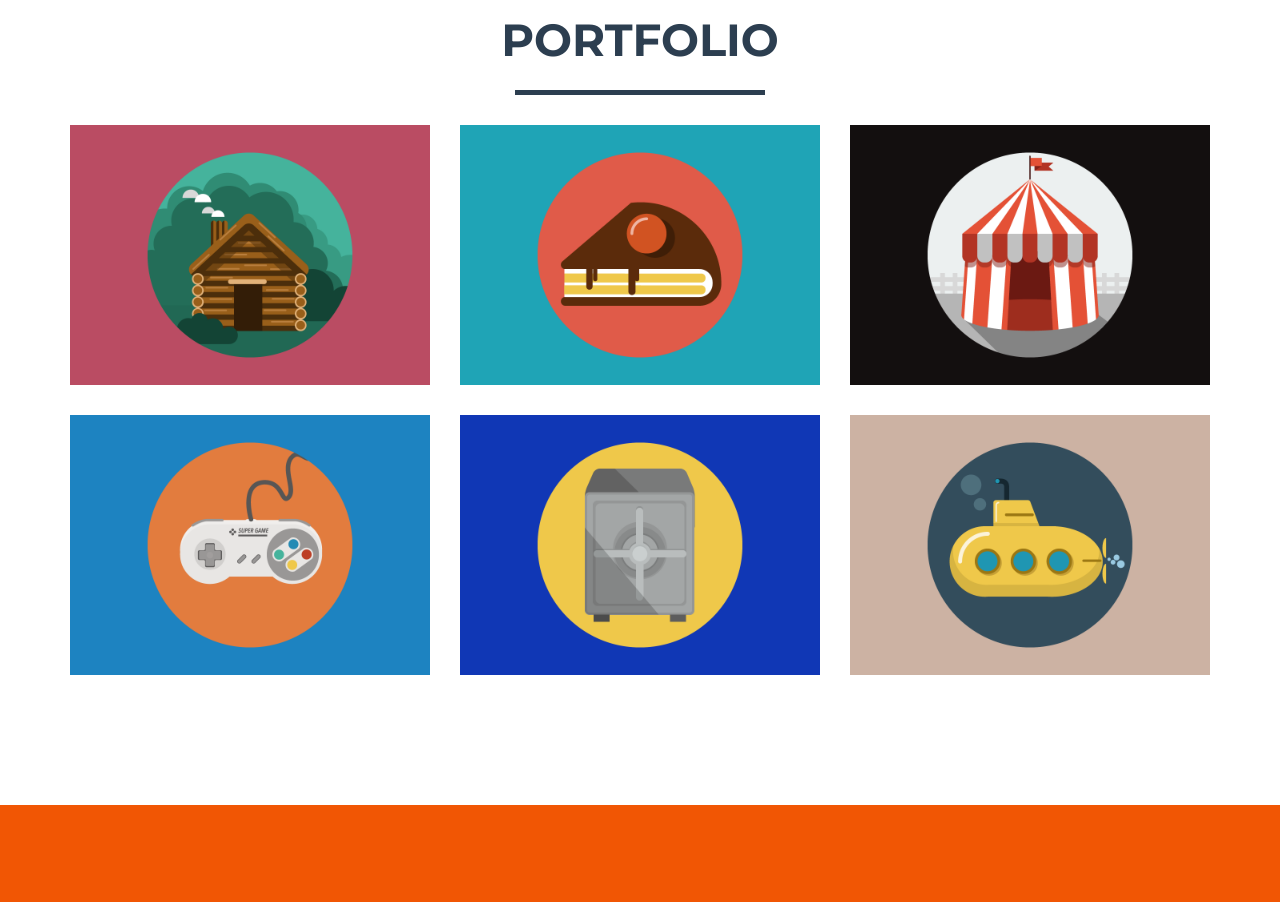
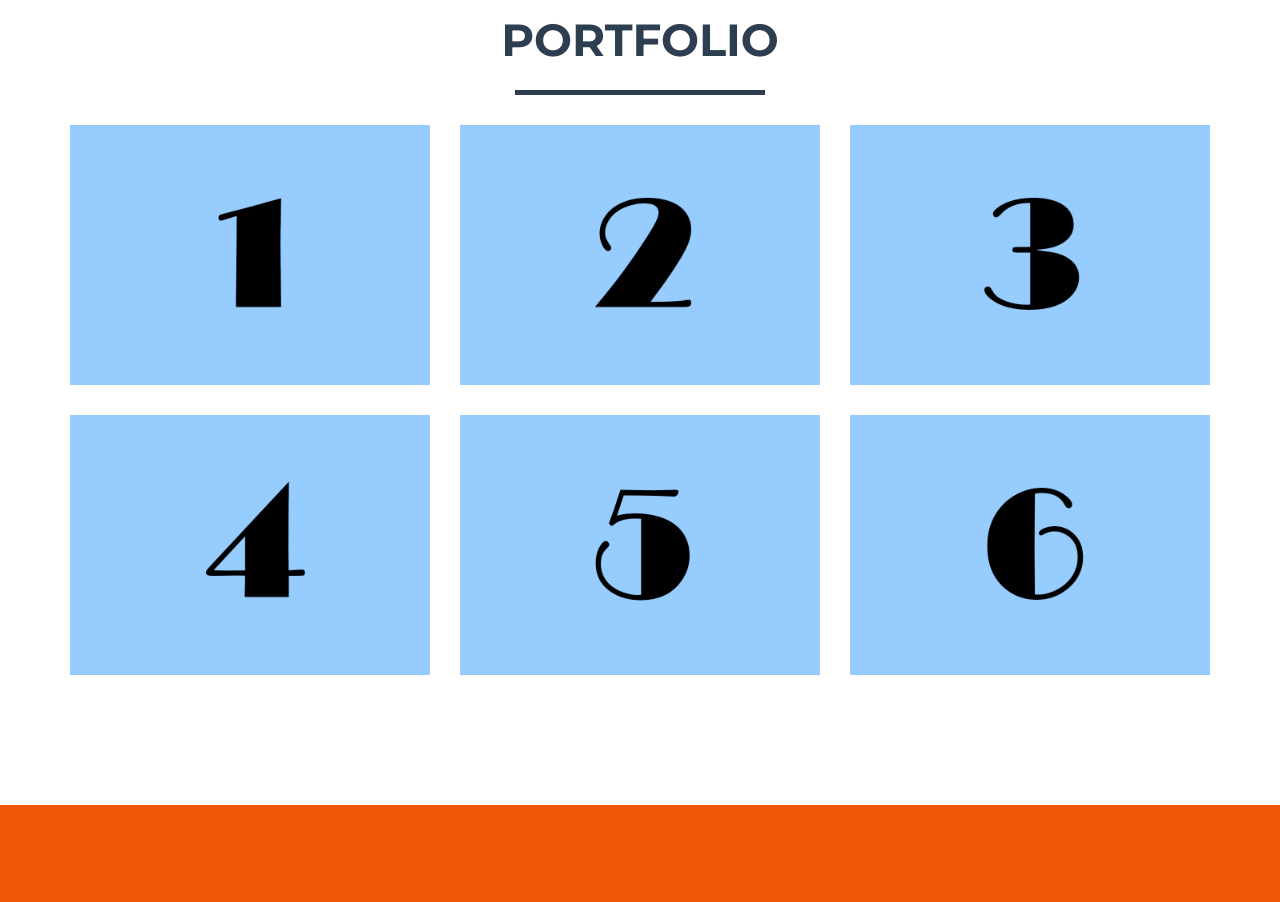
Before and after one commit to BlizzardFyre/BlizzardFyre.github.io, a plain HTML site: page index.html in a window 1280 px wide. Shown: the part 860-1762 px from the top of the page. Drawn offline with nearby package versions, Linux system fonts and the light colour scheme.

Commit message:
Images Changed

```diff
--- a/index.html
+++ b/index.html
@@ -112,7 +112,7 @@
                                 <i class="fa fa-search-plus fa-3x"></i>
                             </div>
                         </div>
-                        <img src="img/portfolio/cabin.png" class="img-responsive" alt="">
+                        <img src="img/portfolio/1.png" class="img-responsive" alt="">
                     </a>
                 </div>
                 <div class="col-sm-4 portfolio-item">
@@ -122,7 +122,7 @@
                                 <i class="fa fa-search-plus fa-3x"></i>
                             </div>
                         </div>
-                        <img src="img/portfolio/cake.png" class="img-responsive" alt="">
+                        <img src="img/portfolio/2.png" class="img-responsive" alt="">
                     </a>
                 </div>
                 <div class="col-sm-4 portfolio-item">
@@ -132,7 +132,7 @@
                                 <i class="fa fa-search-plus fa-3x"></i>
                             </div>
                         </div>
-                        <img src="img/portfolio/circus.png" class="img-responsive" alt="">
+                        <img src="img/portfolio/3.png" class="img-responsive" alt="">
                     </a>
                 </div>
                 <div class="col-sm-4 portfolio-item">
@@ -142,7 +142,7 @@
                                 <i class="fa fa-search-plus fa-3x"></i>
                             </div>
                         </div>
-                        <img src="img/portfolio/game.png" class="img-responsive" alt="">
+                        <img src="img/portfolio/4.png" class="img-responsive" alt="">
                     </a>
                 </div>
                 <div class="col-sm-4 portfolio-item">
@@ -152,7 +152,7 @@
                                 <i class="fa fa-search-plus fa-3x"></i>
                             </div>
                         </div>
-                        <img src="img/portfolio/safe.png" class="img-responsive" alt="">
+                        <img src="img/portfolio/5.png" class="img-responsive" alt="">
                     </a>
                 </div>
                 <div class="col-sm-4 portfolio-item">
@@ -162,7 +162,7 @@
                                 <i class="fa fa-search-plus fa-3x"></i>
                             </div>
                         </div>
-                        <img src="img/portfolio/submarine.png" class="img-responsive" alt="">
+                        <img src="img/portfolio/6.png" class="img-responsive" alt="">
                     </a>
                 </div>
             </div>
@@ -318,7 +318,7 @@
                         <div class="modal-body">
                             <h2>Project Title</h2>
                             <hr class="star-primary">
-                            <img src="img/portfolio/cabin.png" class="img-responsive img-centered" alt="">
+                            <img src="img/portfolio/1.png" class="img-responsive img-centered" alt="">
                             <p>Use this area of the page to describe your project. The icon above is part of a free icon set by <a href="https://sellfy.com/p/8Q9P/jV3VZ/">Flat Icons</a>. On their website, you can download their free set with 16 icons, or you can purchase the entire set with 146 icons for only $12!</p>
                             <ul class="list-inline item-details">
                                 <li>Client:
@@ -355,7 +355,7 @@
                         <div class="modal-body">
                             <h2>Project Title</h2>
                             <hr class="star-primary">
-                            <img src="img/portfolio/cake.png" class="img-responsive img-centered" alt="">
+                            <img src="img/portfolio/2.png" class="img-responsive img-centered" alt="">
                             <p>Use this area of the page to describe your project. The icon above is part of a free icon set by <a href="https://sellfy.com/p/8Q9P/jV3VZ/">Flat Icons</a>. On their website, you can download their free set with 16 icons, or you can purchase the entire set with 146 icons for only $12!</p>
                             <ul class="list-inline item-details">
                                 <li>Client:
@@ -392,7 +392,7 @@
                         <div class="modal-body">
                             <h2>Project Title</h2>
                             <hr class="star-primary">
-                            <img src="img/portfolio/circus.png" class="img-responsive img-centered" alt="">
+                            <img src="img/portfolio/3.png" class="img-responsive img-centered" alt="">
                             <p>Use this area of the page to describe your project. The icon above is part of a free icon set by <a href="https://sellfy.com/p/8Q9P/jV3VZ/">Flat Icons</a>. On their website, you can download their free set with 16 icons, or you can purchase the entire set with 146 icons for only $12!</p>
                             <ul class="list-inline item-details">
                                 <li>Client:
@@ -429,7 +429,7 @@
                         <div class="modal-body">
                             <h2>Project Title</h2>
                             <hr class="star-primary">
-                            <img src="img/portfolio/game.png" class="img-responsive img-centered" alt="">
+                            <img src="img/portfolio/4.png" class="img-responsive img-centered" alt="">
                             <p>Use this area of the page to describe your project. The icon above is part of a free icon set by <a href="https://sellfy.com/p/8Q9P/jV3VZ/">Flat Icons</a>. On their website, you can download their free set with 16 icons, or you can purchase the entire set with 146 icons for only $12!</p>
                             <ul class="list-inline item-details">
                                 <li>Client:
@@ -466,7 +466,7 @@
                         <div class="modal-body">
                             <h2>Project Title</h2>
                             <hr class="star-primary">
-                            <img src="img/portfolio/safe.png" class="img-responsive img-centered" alt="">
+                            <img src="img/portfolio/5.png" class="img-responsive img-centered" alt="">
                             <p>Use this area of the page to describe your project. The icon above is part of a free icon set by <a href="https://sellfy.com/p/8Q9P/jV3VZ/">Flat Icons</a>. On their website, you can download their free set with 16 icons, or you can purchase the entire set with 146 icons for only $12!</p>
                             <ul class="list-inline item-details">
                                 <li>Client:
@@ -503,7 +503,7 @@
                         <div class="modal-body">
                             <h2>Project Title</h2>
                             <hr class="star-primary">
-                            <img src="img/portfolio/submarine.png" class="img-responsive img-centered" alt="">
+                            <img src="img/portfolio/6.png" class="img-responsive img-centered" alt="">
                             <p>Use this area of the page to describe your project. The icon above is part of a free icon set by <a href="https://sellfy.com/p/8Q9P/jV3VZ/">Flat Icons</a>. On their website, you can download their free set with 16 icons, or you can purchase the entire set with 146 icons for only $12!</p>
                             <ul class="list-inline item-details">
                                 <li>Client:
```
Also changed, not shown: img/portfolio/1.png (added), img/portfolio/2.png (added), img/portfolio/3.png (added), img/portfolio/4.png (added), img/portfolio/5.png (added), img/portfolio/6.png (added).
